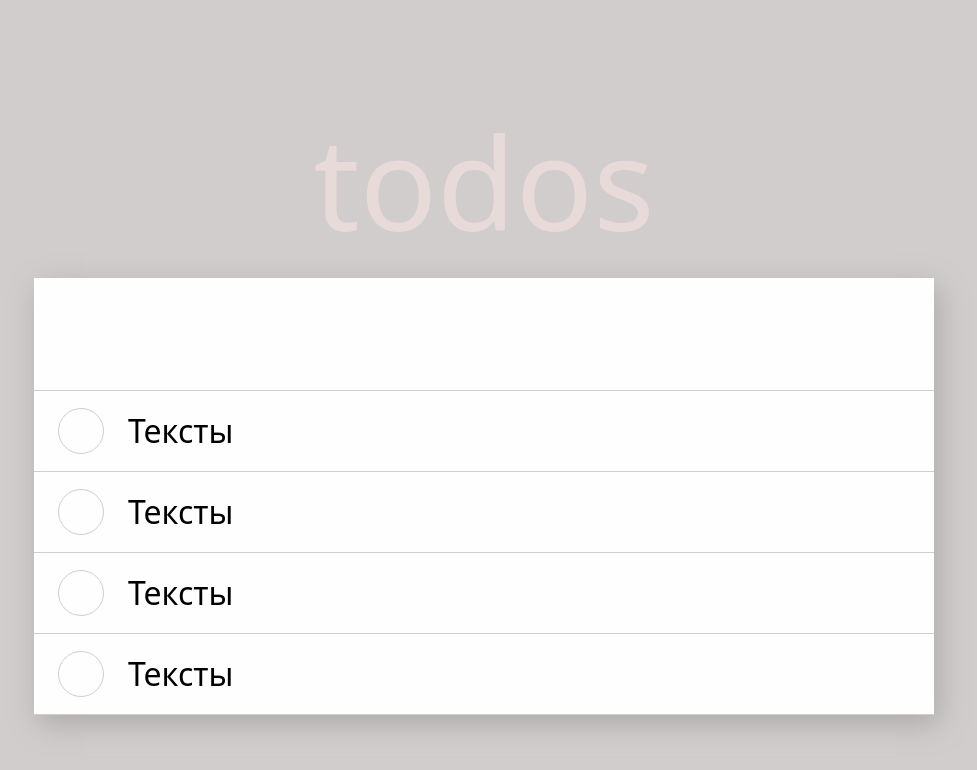
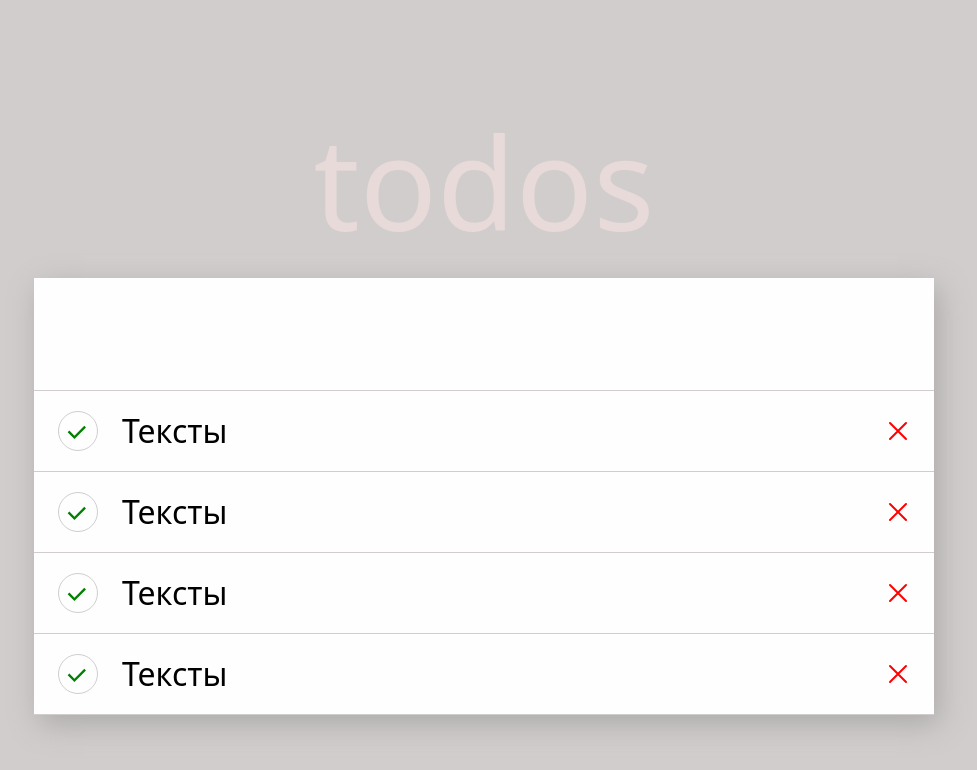
Before and after one commit to BRIT47rus/Todos, a React (Vite) app: page / in a window 1280 px wide. Shown: the top 770 px of the page, without its empty margins (156-1133 px from the left). Built offline with nearby package versions, Linux system fonts and the light colour scheme.

Commit message:
add icons

```diff
--- a/src/components/Todos/components/Todo/Todo.css
+++ b/src/components/Todos/components/Todo/Todo.css
@@ -9,3 +9,6 @@
 .todo span {
     margin-left: 24px;
 }
+.todo__button {
+    margin-left: auto;
+}
--- a/src/components/Todos/components/Todo/Todo.tsx
+++ b/src/components/Todos/components/Todo/Todo.tsx
@@ -1,3 +1,5 @@
+import { Button } from '../../../features/components/Button/Button';
+import { IconDelete } from '../../../features/components/IconDelete/IconDelete';
 import { Input } from '../../../features/components/Input/Input';
 import './Todo.css';
 export const Todo = () => {
@@ -5,6 +7,10 @@ export const Todo = () => {
         <div className="todo">
             <Input />
             <span>Тексты</span>
+
+            <div className="todo__button">
+                <Button element={<IconDelete />} />
+            </div>
         </div>
     );
 };
--- /dev/null
+++ b/src/components/features/components/Button/Button.css
@@ -0,0 +1,7 @@
+.button {
+    display: flex;
+    cursor: pointer;
+}
+.button button {
+    display: none;
+}
--- /dev/null
+++ b/src/components/features/components/Button/Button.tsx
@@ -0,0 +1,13 @@
+import type { FC, HTMLAttributes, ReactNode } from 'react';
+import './Button.css';
+interface Props extends HTMLAttributes<HTMLButtonElement> {
+    element: ReactNode;
+}
+export const Button: FC<Props> = ({ element }) => {
+    return (
+        <div className="button">
+            <button></button>
+            {element}
+        </div>
+    );
+};
--- /dev/null
+++ b/src/components/features/components/IconCompleate/IconCompleate.tsx
@@ -0,0 +1,26 @@
+interface Props {
+    checked: boolean;
+    className: string;
+}
+
+export const IconCompleate = ({ checked, className }: Props) => {
+    return (
+        <div className={className}>
+            {checked ? (
+                <svg
+                    xmlns="http://www.w3.org/2000/svg"
+                    width="var(--size-input)"
+                    height="var(--size-input)"
+                    viewBox="0 0 2048 2048"
+                >
+                    <path
+                        fill="var(--color-icon-complete)"
+                        d="m1453 941l-621 621l-365-365l90-90l275 275l531-531z"
+                    />
+                </svg>
+            ) : (
+                ''
+            )}
+        </div>
+    );
+};
--- /dev/null
+++ b/src/components/features/components/IconDelete/IconDelete.tsx
@@ -0,0 +1,17 @@
+export const IconDelete = () => {
+    return (
+        <svg
+            xmlns="http://www.w3.org/2000/svg"
+            width="24"
+            height="24"
+            viewBox="0 0 24 24"
+        >
+            <path
+                stroke="red"
+                stroke-linecap="round"
+                stroke-width="2"
+                d="M20 20L4 4m16 0L4 20"
+            />
+        </svg>
+    );
+};
--- a/src/components/features/components/Input/Input.css
+++ b/src/components/features/components/Input/Input.css
@@ -1,24 +1,39 @@
 input {
     all: unset;
     box-sizing: border-box;
+    transition: all 0.3s ease;
+}
+input:focus {
+    color: var(--color-bg-card);
+    background: var(--color--text);
 }
 .input-container {
-    --size-input: 46px;
+    --size-input: 40px;
+    --color-icon-complete: green;
+    --color-icon-delete: red;
 }
 
 .input-checkbox {
-    width: var(--size-input);
-    min-height: var(--size-input);
-    border-radius: 50%;
-    border: 1px solid var(--color-secondary);
-    display: block;
-    cursor: pointer;
+    display: none;
 }
 .input-container input:checked {
     background-color: #000;
 }
 .input-text {
     padding: var(--input-padding);
-
     width: 100%;
 }
+.input-checkbox__icon {
+    position: relative;
+    min-width: var(--size-input);
+    height: var(--size-input);
+    border-radius: 50%;
+    border: 1px solid var(--color-secondary);
+    cursor: pointer;
+}
+.input-checkbox__icon svg {
+    position: absolute;
+    top: -2px;
+}
+.input-checkbox__icon:hover {
+}
--- a/src/components/features/components/Input/Input.tsx
+++ b/src/components/features/components/Input/Input.tsx
@@ -1,15 +1,31 @@
-import type { FC, HTMLAttributes } from 'react';
+import { useState, type FC, type HTMLAttributes } from 'react';
 import './Input.css';
 import cls from 'classnames';
+import { IconCompleate } from '../IconCompleate/IconCompleate';
 interface Props extends HTMLAttributes<HTMLInputElement> {
     type?: 'text' | 'checkbox';
 }
 
 export const Input: FC<Props> = ({ type = 'checkbox', ...rest }) => {
-    const style = type === 'checkbox' ? 'input-checkbox' : 'input-text';
+    const [checked, setCheked] = useState(true);
+
     return (
         <div className={cls('input-container')} {...rest}>
-            <input className={cls(style)} type={type} />
+            {type === 'text' ? (
+                <input className={cls('input-text')} type={'text'} />
+            ) : (
+                <div>
+                    <input
+                        checked={checked}
+                        className={cls('input-checkbox')}
+                        type={'checkbox'}
+                    />
+                    <IconCompleate
+                        checked={checked}
+                        className="input-checkbox__icon"
+                    />
+                </div>
+            )}
         </div>
     );
 };
```
